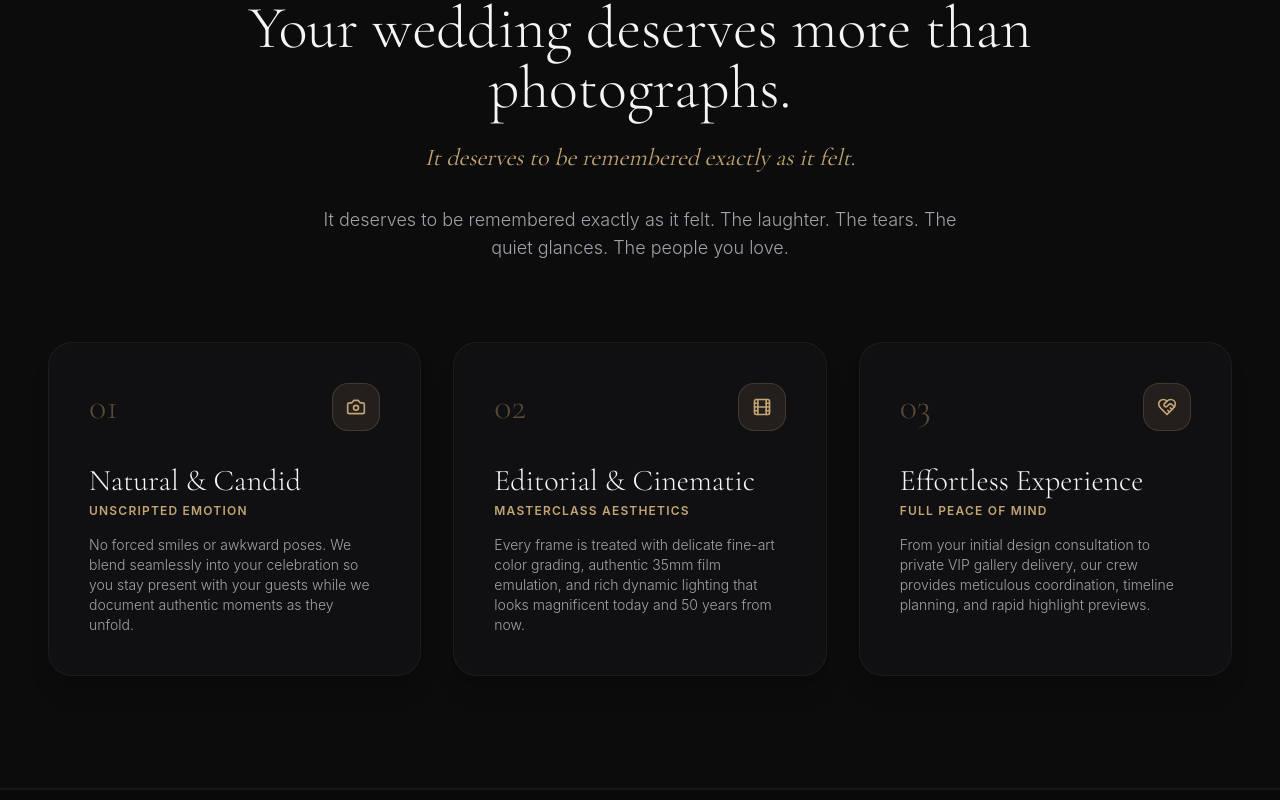
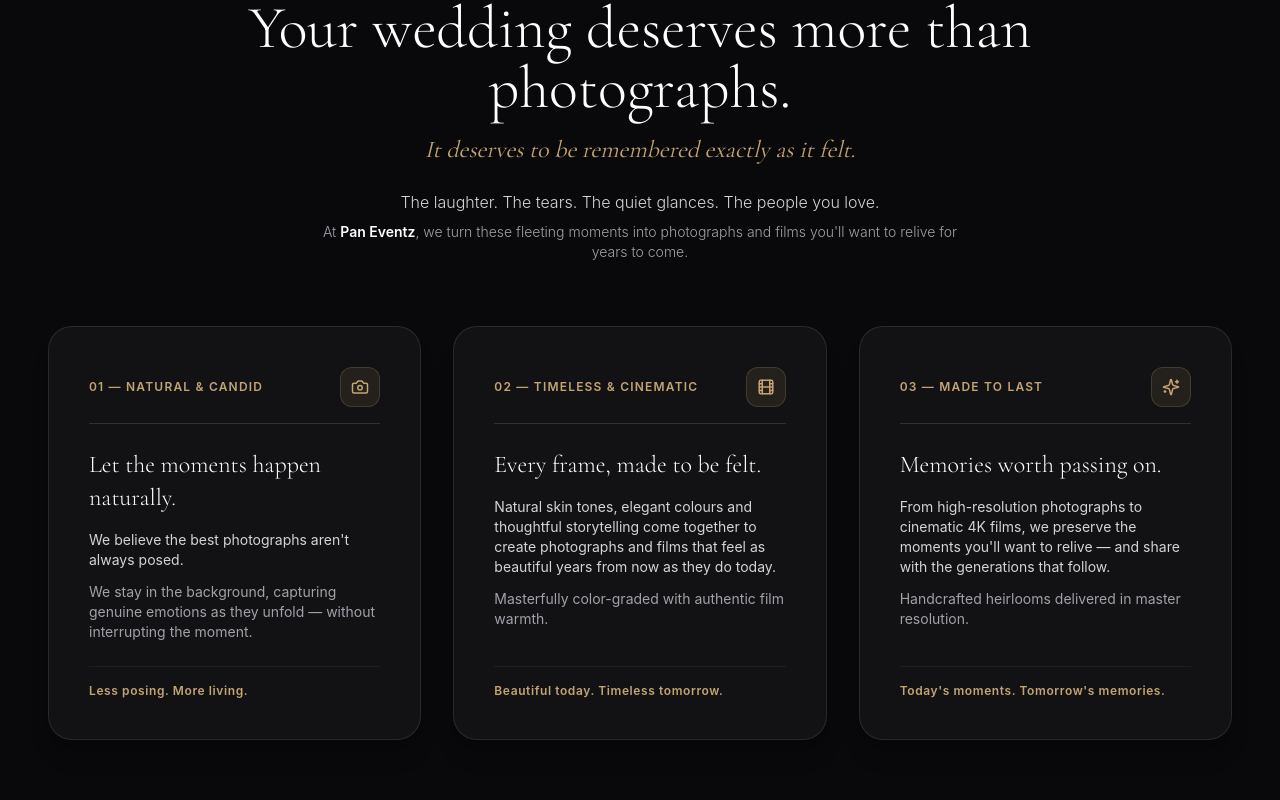
Before and after one commit to imaliin786110/paneventz, a Next.js app: page / in a window 1280 px wide. Shown: the part 1220-2020 px from the top of the page. Built offline with nearby package versions, Linux system fonts and the light colour scheme; no server answers; the database is empty.

Commit message:
Restore exact original luxury homepage copywriting: Approach 3 Pillars and Moments That Stay Stories

```diff
--- a/components/Approach.tsx
+++ b/components/Approach.tsx
@@ -1,51 +1,57 @@
 import React from "react";
-import { Camera, Film, HeartHandshake } from "lucide-react";
+import { Camera, Film, Sparkles } from "lucide-react";
 
 export default function Approach({ setting }: { setting: any }) {
   const eyebrow = setting?.about_eyebrow || "THE PAN EVENTZ APPROACH";
   const heading = setting?.about_heading || "Your wedding deserves more than photographs.";
-  const description =
-    setting?.about_description ||
-    "It deserves to be remembered exactly as it felt. The laughter. The tears. The quiet glances. The people you love.";
 
   const pillars = [
     {
       num: "01",
-      title: "Natural & Candid",
-      subtitle: "Unscripted Emotion",
-      desc: "No forced smiles or awkward poses. We blend seamlessly into your celebration so you stay present with your guests while we document authentic moments as they unfold.",
+      tag: "01 — NATURAL & CANDID",
+      title: "Let the moments happen naturally.",
+      desc1: "We believe the best photographs aren't always posed.",
+      desc2: "We stay in the background, capturing genuine emotions as they unfold — without interrupting the moment.",
+      bottomTag: "Less posing. More living.",
       icon: Camera,
     },
     {
       num: "02",
-      title: "Editorial & Cinematic",
-      subtitle: "Masterclass Aesthetics",
-      desc: "Every frame is treated with delicate fine-art color grading, authentic 35mm film emulation, and rich dynamic lighting that looks magnificent today and 50 years from now.",
+      tag: "02 — TIMELESS & CINEMATIC",
+      title: "Every frame, made to be felt.",
+      desc1: "Natural skin tones, elegant colours and thoughtful storytelling come together to create photographs and films that feel as beautiful years from now as they do today.",
+      desc2: "Masterfully color-graded with authentic film warmth.",
+      bottomTag: "Beautiful today. Timeless tomorrow.",
       icon: Film,
     },
     {
       num: "03",
-      title: "Effortless Experience",
-      subtitle: "Full Peace of Mind",
-      desc: "From your initial design consultation to private VIP gallery delivery, our crew provides meticulous coordination, timeline planning, and rapid highlight previews.",
-      icon: HeartHandshake,
+      tag: "03 — MADE TO LAST",
+      title: "Memories worth passing on.",
+      desc1: "From high-resolution photographs to cinematic 4K films, we preserve the moments you'll want to relive — and share with the generations that follow.",
+      desc2: "Handcrafted heirlooms delivered in master resolution.",
+      bottomTag: "Today's moments. Tomorrow's memories.",
+      icon: Sparkles,
     },
   ];
 
   return (
-    <section className="py-28 px-6 lg:px-12 bg-[#0c0c0d] text-center relative border-y border-white/5" id="about">
-      <div className="max-w-4xl mx-auto mb-20">
-        <span className="text-xs uppercase tracking-[0.3em] text-[#c4a472] mb-4 block font-light">
+    <section className="py-28 px-6 lg:px-12 bg-[#09090b] text-center relative border-y border-white/5" id="about">
+      <div className="max-w-4xl mx-auto mb-16">
+        <span className="text-xs uppercase tracking-[0.3em] text-[#c4a472] mb-4 block font-semibold">
           {eyebrow}
         </span>
-        <h2 className="font-serif text-3xl sm:text-5xl lg:text-6xl text-[#f5f5f7] font-light leading-tight mb-6">
+        <h2 className="font-serif text-3xl sm:text-5xl lg:text-6xl text-white font-light leading-tight mb-4">
           {heading}
         </h2>
-        <div className="font-serif text-xl sm:text-2xl text-[#c4a472] italic font-normal mb-8">
+        <div className="font-serif text-xl sm:text-2xl text-[#c4a472] italic font-normal mb-6">
           It deserves to be remembered exactly as it felt.
         </div>
-        <p className="text-base sm:text-lg text-[#a1a1aa] font-light leading-relaxed max-w-2xl mx-auto">
-          {description}
+        <p className="text-sm sm:text-base text-zinc-300 font-light leading-relaxed max-w-2xl mx-auto mb-2">
+          The laughter. The tears. The quiet glances. The people you love.
+        </p>
+        <p className="text-xs sm:text-sm text-zinc-400 font-light leading-relaxed max-w-2xl mx-auto">
+          At <strong className="text-white font-semibold">Pan Eventz</strong>, we turn these fleeting moments into photographs and films you'll want to relive for years to come.
         </p>
       </div>
 
@@ -55,24 +61,32 @@ export default function Approach({ setting }: { setting: any }) {
           return (
             <div
               key={idx}
-              className="bg-[#121214]/80 border border-white/5 rounded-3xl p-8 lg:p-10 flex flex-col justify-between hover:border-[#c4a472]/30 transition-all duration-300 shadow-xl"
+              className="bg-[#121214] border border-white/10 rounded-3xl p-8 lg:p-10 flex flex-col justify-between hover:border-[#c4a472]/40 transition-all duration-300 shadow-xl"
             >
               <div>
-                <div className="flex items-center justify-between mb-8">
-                  <span className="font-serif text-4xl text-[#c4a472]/40 font-light">{p.num}</span>
-                  <div className="w-12 h-12 rounded-2xl bg-[#c4a472]/10 text-[#c4a472] flex items-center justify-center border border-[#c4a472]/20">
-                    <Icon size={20} />
+                <div className="flex items-center justify-between mb-6 pb-4 border-b border-[#c4a472]/20">
+                  <span className="text-xs uppercase tracking-widest text-[#c4a472] font-semibold">
+                    {p.tag}
+                  </span>
+                  <div className="w-10 h-10 rounded-xl bg-[#c4a472]/10 text-[#c4a472] flex items-center justify-center border border-[#c4a472]/20">
+                    <Icon size={18} />
                   </div>
                 </div>
-                <h3 className="font-serif text-2xl sm:text-3xl text-[#f5f5f7] font-light mb-1">
+
+                <h3 className="font-serif text-2xl text-white font-light mb-4 leading-snug">
                   {p.title}
                 </h3>
-                <span className="text-xs uppercase tracking-widest text-[#c4a472] font-semibold block mb-4">
-                  {p.subtitle}
-                </span>
-                <p className="text-xs sm:text-sm text-[#a1a1aa] font-light leading-relaxed">
-                  {p.desc}
+
+                <p className="text-xs sm:text-sm text-zinc-300 leading-relaxed mb-3">
+                  {p.desc1}
                 </p>
+                <p className="text-xs sm:text-sm text-zinc-400 leading-relaxed mb-6">
+                  {p.desc2}
+                </p>
+              </div>
+
+              <div className="pt-4 border-t border-white/5 text-xs font-semibold text-[#c4a472] tracking-wider">
+                {p.bottomTag}
               </div>
             </div>
           );
```
Also changed, not shown: components/StoriesGrid.tsx (+31 -71 lines).
